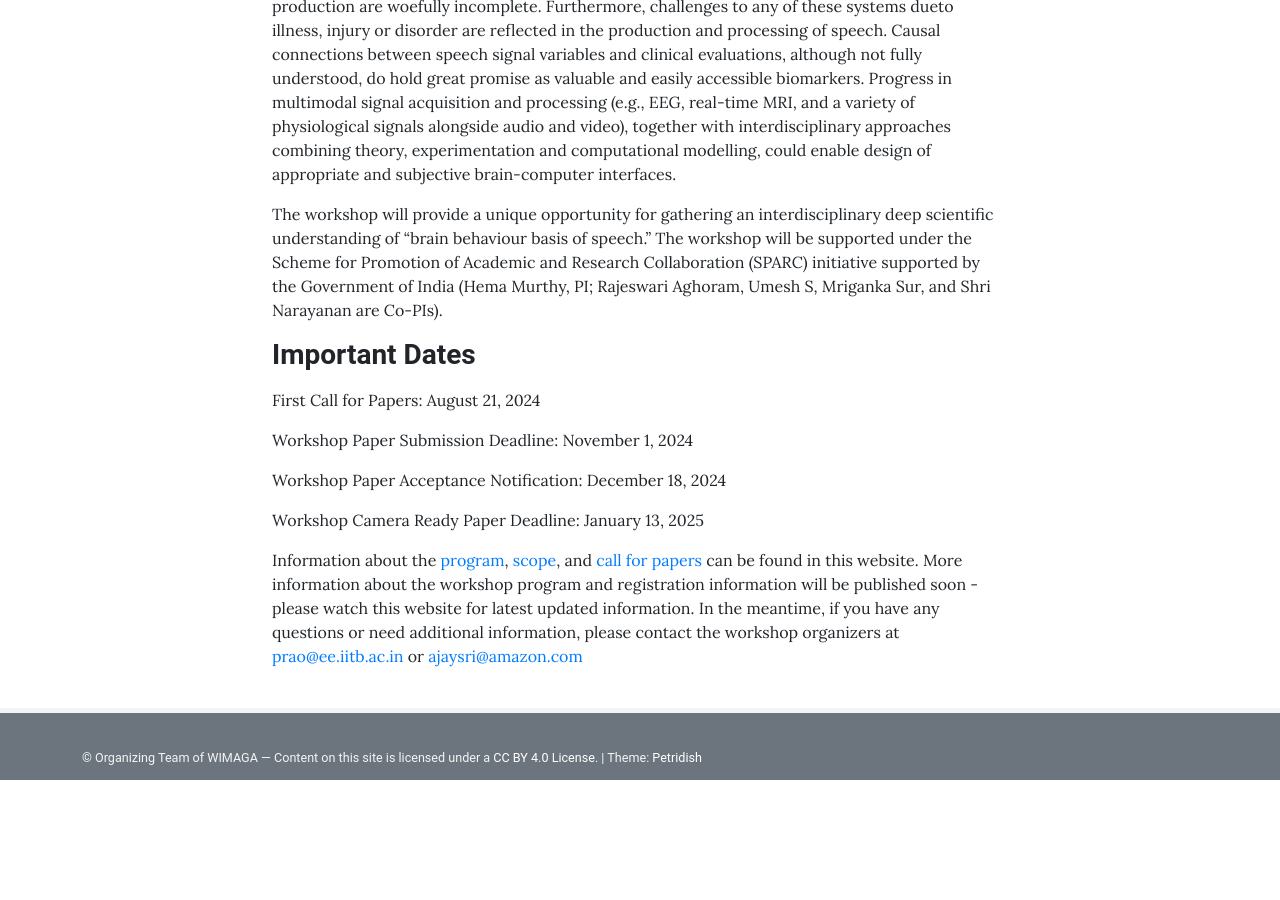
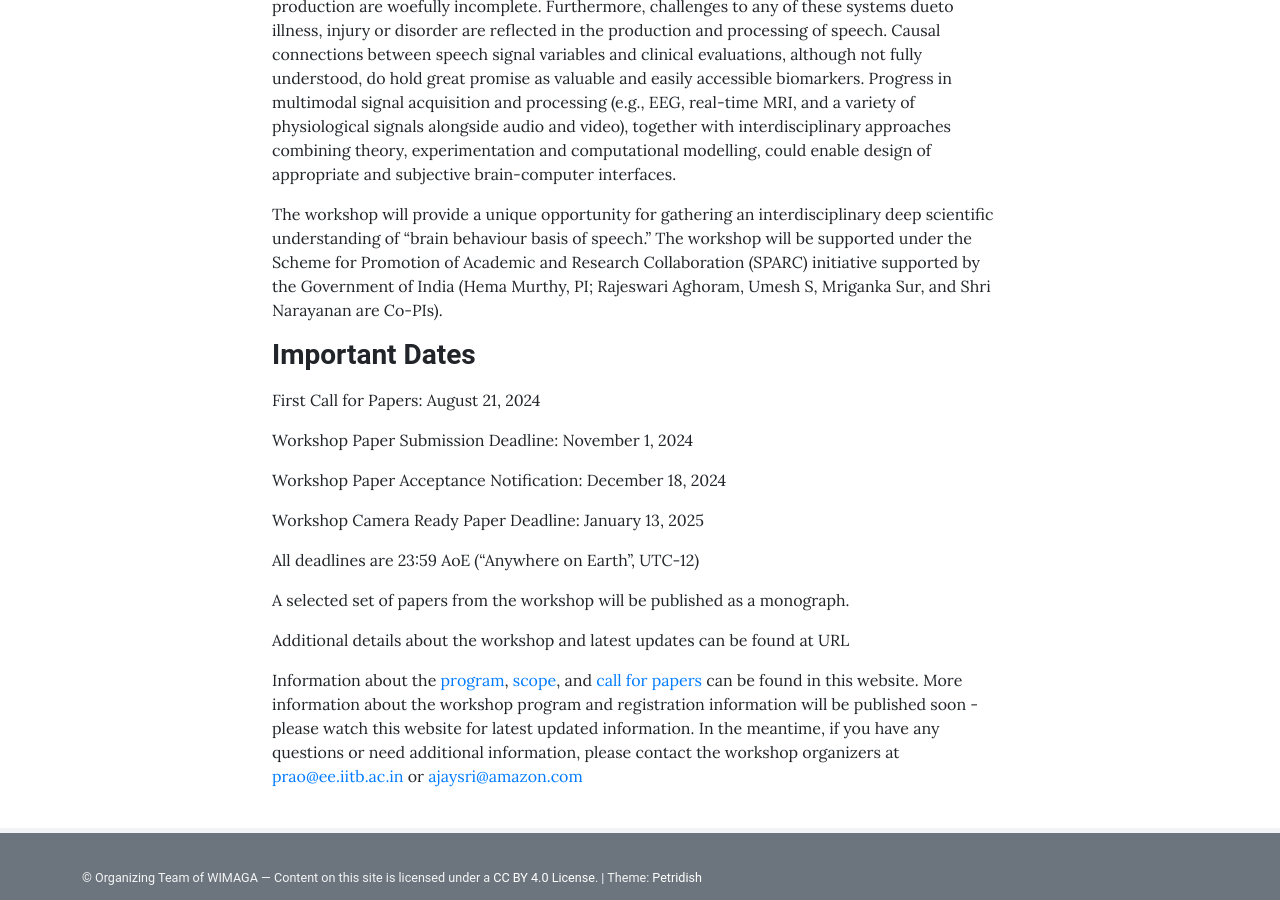
Before and after one commit to wmbspi/wmbspi.github.io, a Jekyll site: the page built from pages/home.md, in a window 1280 px wide and 900 px high, scrolled down 817 px. Built offline with Jekyll 4.4.1, drawn with Linux system fonts in a browser that asks for light colours; before the commit the page ends 1597 px from its top, so only the background shows below that.

Commit message:
Update-Home_page

```diff
--- a/pages/home.md
+++ b/pages/home.md
@@ -25,4 +25,10 @@ Workshop Paper Acceptance Notification: December 18, 2024
 
 Workshop Camera Ready Paper Deadline: January 13, 2025
 
+All deadlines are 23:59 AoE (“Anywhere on Earth”, UTC-12)
+
+A selected set of papers from the workshop will be published as a monograph.
+
+Additional details about the workshop and latest updates can be found at URL
+
 Information about the [program]({{ '/program/' | relative_url }}), [scope]({{ '/scope/' | relative_url }}), and [call for papers]({{ '/call/' | relative_url }}) can be found in this website. More information about the workshop program and registration information will be published soon - please watch this website for latest updated information. In the meantime, if you have any questions or need additional information, please contact the workshop organizers at [prao@ee.iitb.ac.in](mailto:prao@ee.iitb.ac.in) or [ajaysri@amazon.com](mailto:ajaysri@amazon.com)
```
